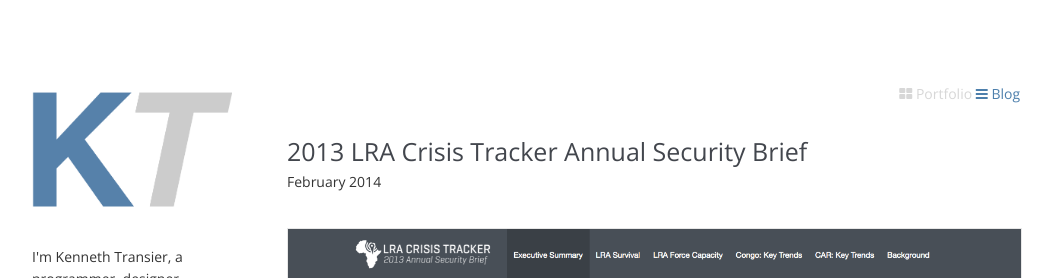
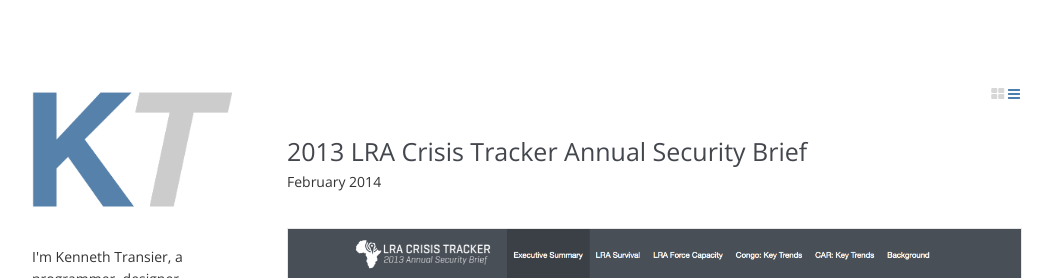
Before and after one commit to ktransier/blog, a Jekyll site: the page built from index.html, in a window 1280 px wide and 900 px high. Shown: the top 278 px of the window, without its empty margins (113-1166 px from the left). Built offline with Jekyll 4.4.1, drawn with Linux system fonts in a browser that asks for light colours; nearby versions of some CDN libraries; Markdown is read by kramdown in place of the engine named in the settings; comment, search, counter and statistics services are not loaded.

Commit message:
remove toggle text

```diff
--- a/index.html
+++ b/index.html
@@ -8,10 +8,10 @@ published: true
     <div class="post-style-toggles-parent-container">
     	<div class="post-style-toggles">
     	  <a href="/preview" class="inactive-toggle">
-    	    <i class="fa fa-th-large"></i> Portfolio
+    	    <i class="fa fa-th-large"></i>
     	  </a>
     	  <a href="/" class="active-toggle">
-    	    <i class="fa fa-bars"></i> Blog
+    	    <i class="fa fa-bars"></i>
     	  </a>
     	</div>
     </div>
--- a/preview/index.html
+++ b/preview/index.html
@@ -8,10 +8,10 @@ published: true
     <div class="post-style-toggles-parent-container">
     	<div class="post-style-toggles">
     	  <a href="/preview" class="active-toggle">
-    	    <i class="fa fa-th-large"></i> Portfolio
+    	    <i class="fa fa-th-large"></i>
     	  </a>
     	  <a href="/" class="inactive-toggle">
-    	    <i class="fa fa-bars"></i> Blog
+    	    <i class="fa fa-bars"></i>
     	  </a>
     	</div>
     </div>
```
